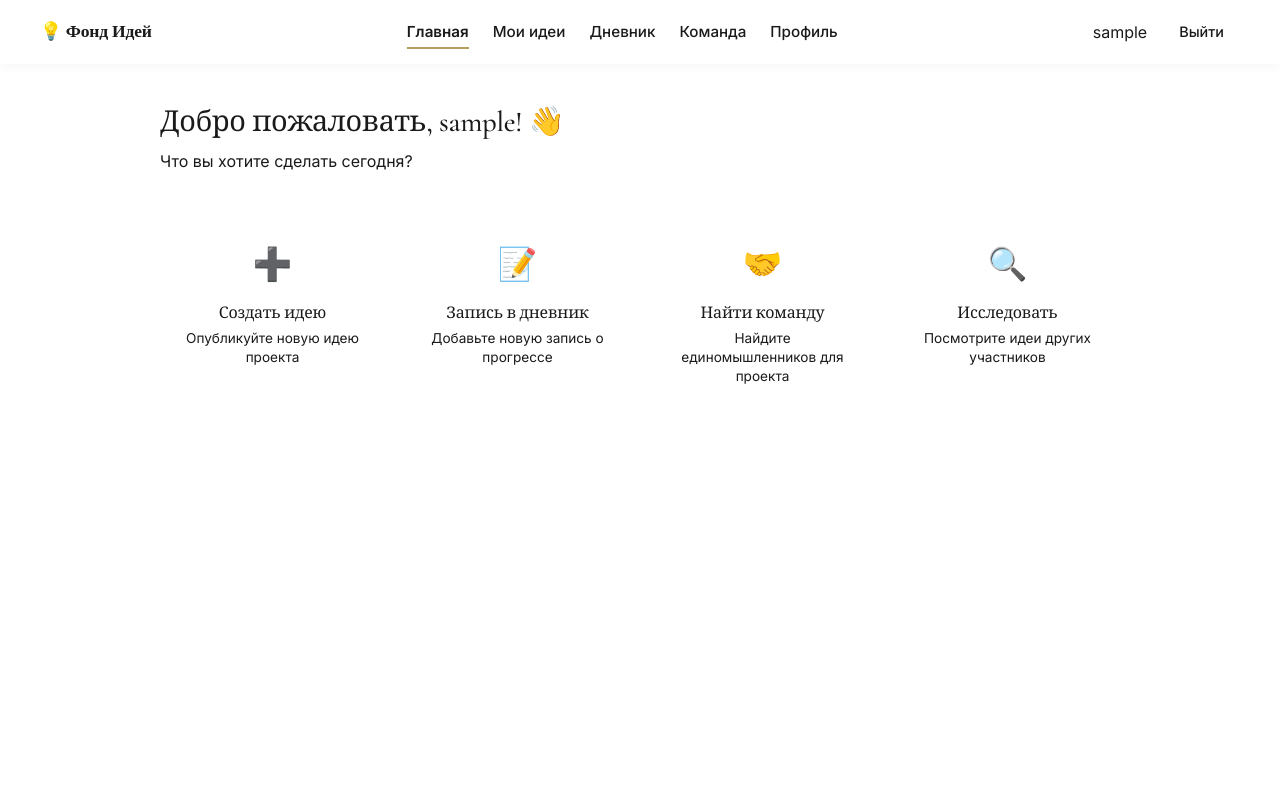
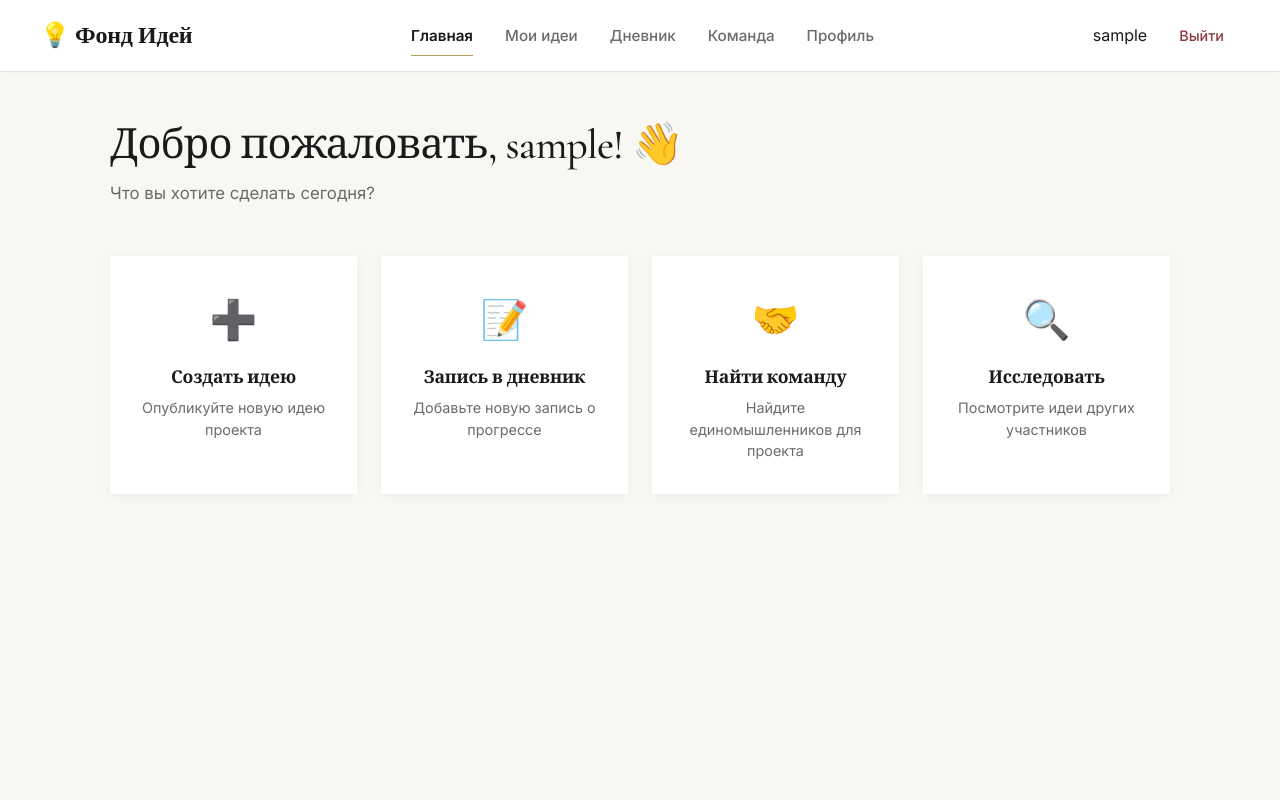
Before and after one commit to viktorialesnyh/FundOfIdeas2, a Flask app: page /dashboard in a window 1280 px wide. Run offline with Flask 3, Linux system fonts and the light colour scheme; the visitor is signed in with stand-in values (Sample User, id 1); tables that the repository leaves empty hold one stand-in row (values such as "Sample post").

Commit message:
изменен dashboard.css

```diff
--- a/static/css/dashboard.css
+++ b/static/css/dashboard.css
@@ -1,33 +1,151 @@
-.dash-body { background: var(--bg-white); min-height: 100vh; }
+/* === ГЛОБАЛЬНЫЕ ПЕРЕМЕННЫЕ (Предполагаем, что styles.css уже подключен) === */
 
+.dash-body {
+  background: var(--bg-paper);
+  min-height: 100vh;
+}
+
+/* === НАВИГАЦИЯ === */
 .navbar {
-    height: 64px; padding: 0 40px; background: var(--gray-nav);
-    display: flex; align-items: center; justify-content: space-between;
-    border-bottom: 1px solid var(--border);
+  height: 72px;
+  padding: 0 40px;
+  background: var(--bg-white); /* Белый лист на кремовом фоне */
+  display: flex;
+  align-items: center;
+  justify-content: space-between;
+  border-bottom: 1px solid var(--border-paper);
+  box-shadow: 0 2px 10px rgba(0,0,0,0.02);
 }
-.nav-brand { font-weight: 700; font-size: 1.1rem; color: var(--text-main); }
-.nav-links { display: flex; gap: 24px; }
-.nav-links a { text-decoration: none; color: var(--text-sec); font-weight: 500; font-size: 0.95rem; transition: 0.2s; }
-.nav-links a.active, .nav-links a:hover { color: var(--text-main); font-weight: 600; }
+
+.nav-brand {
+  font-family: 'Cormorant Garamond', serif; /* Премиальный шрифт */
+  font-weight: 700;
+  font-size: 1.5rem;
+  color: var(--text-ink);
+  letter-spacing: -0.01em;
+}
+
+.nav-links a {
+  text-decoration: none;
+  color: var(--text-pencil);
+  font-weight: 500;
+  font-size: 0.95rem;
+  transition: 0.2s;
+  position: relative;
+}
+
+/* Подчеркивание при наведении */
+.nav-links a::after {
+  content: '';
+  position: absolute;
+  bottom: -4px;
+  left: 0;
+  width: 0;
+  height: 1px;
+  background: var(--accent-foil);
+  transition: width 0.3s;
+}
+
+.nav-links a.active,
+.nav-links a:hover {
+  color: var(--text-ink);
+  font-weight: 600;
+}
+
+.nav-links a.active::after,
+.nav-links a:hover::after {
+  width: 100%;
+}
+
 .nav-user { display: flex; align-items: center; gap: 16px; }
-.btn-logout { color: var(--accent); text-decoration: none; font-weight: 500; }
+.btn-logout { color: var(--accent-binding); text-decoration: none; font-weight: 500; transition: 0.2s; }
+.btn-logout:hover { opacity: 0.8; }
 
-.dashboard-main { max-width: 1000px; margin: 40px auto; padding: 0 20px; }
-.welcome-block { margin-bottom: 40px; }
-.welcome-block h1 { font-size: 1.8rem; margin-bottom: 8px; }
-.welcome-block p { color: var(--text-sec); }
+/* === ОСНОВНОЙ КОНТЕНТ === */
+.dashboard-main {
+  max-width: 1100px;
+  margin: 48px auto;
+  padding: 0 20px;
+}
 
+.welcome-block { margin-bottom: 48px; }
+
+.welcome-block h1 {
+  font-size: 2.6rem;
+  margin-bottom: 8px;
+  font-weight: 500;
+  letter-spacing: -0.02em;
+}
+
+.welcome-block p {
+  color: var(--text-pencil);
+  font-size: 1.05rem;
+}
+
+/* === СЕТКА КАРТОЧЕК === */
 .cards-grid {
-    display: grid; grid-template-columns: repeat(auto-fit, minmax(200px, 1fr)); gap: 20px;
+  display: grid;
+  grid-template-columns: repeat(auto-fit, minmax(220px, 1fr));
+  gap: 24px;
 }
+
 .action-card {
-    background: var(--bg-white); border: 1px solid var(--border); border-radius: 12px;
-    padding: 24px; text-align: center; transition: transform 0.2s, box-shadow 0.2s; cursor: pointer;
+  background: var(--bg-white);
+  border: none; /* Убираем жесткую рамку */
+  border-radius: var(--radius-card);
+  padding: 32px 24px;
+  text-align: center;
+  transition: all 0.35s var(--ease-smooth);
+  cursor: pointer;
+  box-shadow: var(--shadow-card); /* Мягкая тень вместо рамки */
+  position: relative;
+  overflow: hidden;
 }
-.action-card:hover { transform: translateY(-4px); box-shadow: 0 8px 20px rgba(0,0,0,0.06); border-color: var(--accent); }
-.card-icon { font-size: 2rem; margin-bottom: 12px; }
-.action-card h3 { font-size: 1rem; margin-bottom: 6px; color: var(--text-main); }
-.action-card p { font-size: 0.85rem; color: var(--text-sec); line-height: 1.4; }
+
+/* Декоративная линия сверху при наведении */
+.action-card::before {
+  content: '';
+  position: absolute;
+  top: 0; left: 0; right: 0;
+  height: 3px;
+  background: var(--accent-foil);
+  transform: scaleX(0);
+  transition: transform 0.3s var(--ease-smooth);
+}
+
+.action-card:hover {
+  transform: translateY(-4px);
+  box-shadow: var(--shadow-medium);
+}
+
+.action-card:hover::before {
+  transform: scaleX(1);
+}
+
+.card-icon {
+  font-size: 2.4rem;
+  margin-bottom: 16px;
+  color: var(--accent-foil); /* Золотые иконки */
+  transition: transform 0.3s;
+}
+
+.action-card:hover .card-icon {
+  transform: scale(1.1);
+}
+
+.action-card h3 {
+  font-size: 1.1rem;
+  margin-bottom: 8px;
+  color: var(--text-ink);
+  font-weight: 600;
+}
+
+.action-card p {
+  font-size: 0.9rem;
+  color: var(--text-pencil);
+  line-height: 1.5;
+}
+
 /* === МОДАЛЬНОЕ ОКНО === */
 .modal {
   display: none;
```
Also changed, not shown: other parts of static/css/dashboard.css (+41 -53 lines). Lines whose indentation alone changed are shown as unchanged.
